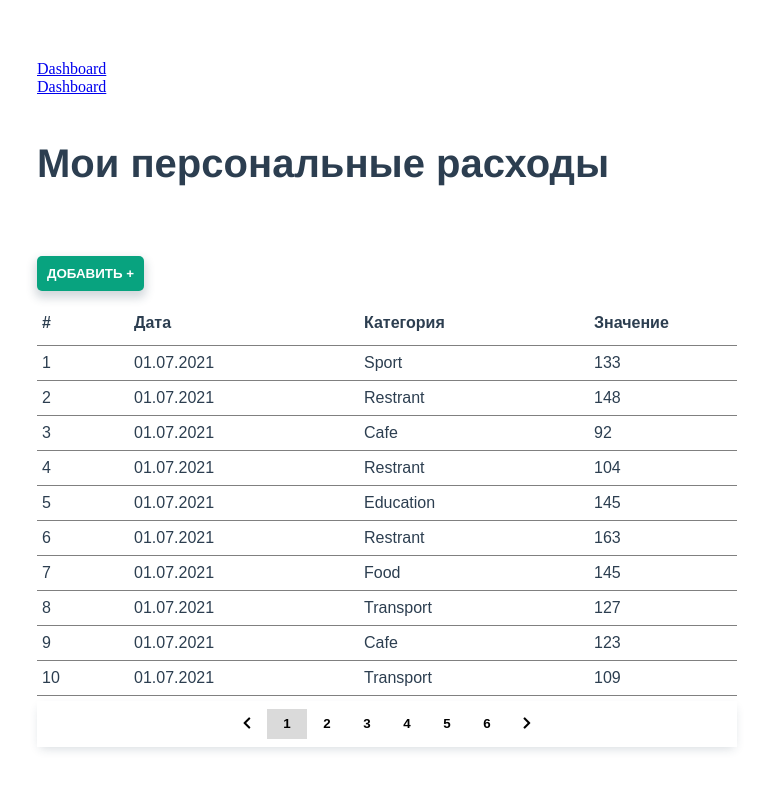
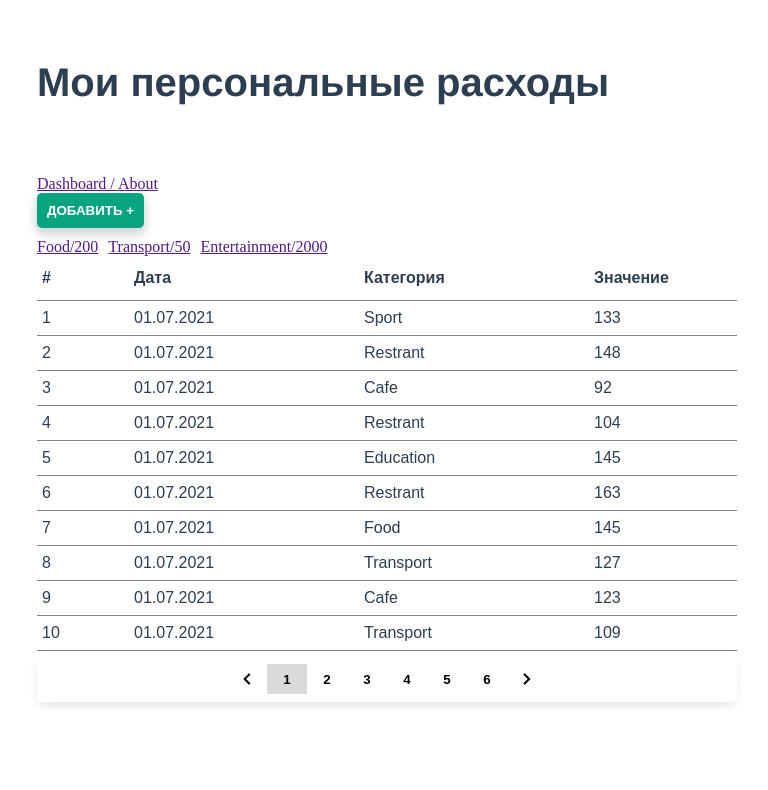
Before and after one commit to MultikPultik/analize-costs, a Vue app: page /dashboard in a window 1280 px wide. Shown: the top 790 px of the page, without its empty margins (1-769 px from the left). Built offline with nearby package versions, Linux system fonts and the light colour scheme.

Commit message:
добавил пути

```diff
--- a/src/App.vue
+++ b/src/App.vue
@@ -1,148 +1,42 @@
 <template>
   <div id="app">
-    <header>
-      <router-link to="/dashboard">Dashboard</router-link>
-      <!-- <router-link to="/about">About</router-link> -->
-    </header>
-    <router-view />
-    <br />
     <div :class="[$style.header]">
       <h1>Мои персональные расходы</h1>
     </div>
-    <div class="wrapper">
-      <AddNewCost @onAddNewCost="addNewCostBtn" />
-      <AddPaymentsForm
-        @onAddNewPayment="addNewPaymentData"
-        v-if="showPaymentForm"
-        :categorylist="categoryList"
-      />
-      <PaymentsDisplay
-        :itemsList="paymentsList"
-        :rows="maxRowList"
-        :page="showPageNumber"
-      />
-      <Pagination
-        :records="paymentsList"
-        :pages="maxPages"
-        @onPagePagination="showPage"
-      />
+    <div class="menu">
+      <a href="" @click="goToPage('dashboard')">Dashboard / </a>
+      <a href="" @click="goToPage('about')">About</a>
     </div>
+
+    <router-view />
+    <br />
   </div>
 </template>
 
 <script>
-import { mapMutations, mapActions } from "vuex";
-import PaymentsDisplay from "@/components/PaymentsDisplay.vue";
-import AddPaymentsForm from "@/components/AddPaymentsForm.vue";
-import AddNewCost from "@/components/AddNewCost.vue";
-import Pagination from "@/components/Pagination.vue";
-// import PageDashboard from "./router/PageDashboard.vue";
-// import PageAbout from "./router/PageAbout.vue";
-// import Page404 from "./router/Page404.vue";
-
 export default {
   name: "App",
-  components: {
-    PaymentsDisplay,
-    AddPaymentsForm,
-    AddNewCost,
-    Pagination,
-    // PageDashboard,
-    // PageAbout,
-    // Page404,
-  },
-  data() {
-    return {
-      // paymentsList: [],
-      visiblePaymentsList: [],
-      showPaymentForm: false,
-      showPageNumber: 1,
-      maxRowList: 10,
-    };
-  },
-  computed: {
-    maxPages: function() {
-      return Math.trunc(this.paymentsList.length / this.maxRowList + 1);
-    },
-    paymentsList() {
-      return this.$store.getters.getPaymentList;
-    },
-    categoryList() {
-      return this.$store.getters.getCategoryList;
-    },
-  },
+
   methods: {
-    ...mapMutations(["setPaymentsListData", "addDataToPaymentList"]),
-    ...mapActions({
-      fetchDataFromStore: "fetchData",
-      fetchCategory: "fetchCategoryList",
-    }),
-
-    addNewCostBtn(st) {
-      console.log(st);
-      this.showPaymentForm = st;
-    },
-    addNewPaymentData(data) {
-      data.id = this.$store.getters.getPaymentList.length + 1;
-      this.addDataToPaymentList(data);
-    },
-    showPage(p) {
-      this.showPageNumber = p;
-    },
-
-    fetchData() {
-      return [
-        {
-          date: "12.03.2020",
-          category: "Food",
-          value: 180,
-        },
-        {
-          date: "15.05.2020",
-          category: "Clothes",
-          value: 80,
-        },
-        {
-          date: "12.08.2020",
-          category: "Computer",
-          value: 280,
-        },
-        {
-          date: "12.08.2020",
-          category: "Computer2",
-          value: 280,
-        },
-        {
-          date: "12.08.2020",
-          category: "Computer3",
-          value: 280,
-        },
-        {
-          date: "12.08.2020",
-          category: "Computer4",
-          value: 280,
-        },
-        {
-          date: "12.08.2020",
-          category: "Computer5",
-          value: 280,
-        },
-        {
-          date: "12.08.2020",
-          category: "Computer6",
-          value: 280,
-        },
-      ];
+    goToPage(page) {
+      this.$router.push({
+        name: page,
+        // params: {
+        //   id: 123,
+        // },
+        // query: {
+        //   value: 100,
+        // }
+      }).catch(()=>{
+        console.log('duplicate');
+      });
     },
   },
   created() {
-    // this.paymentsList = this.fetchData();
-    // this.$store.commit("setPaymentsListData", this.fetchData());
-    // this.setPaymenstListData(this.fetchData());
-    //this.setPaymentsListData(this.fetchData());
-    this.fetchCategory();
-    this.fetchDataFromStore();
+    this.$store.dispatch("fetchData");
+    this.$store.dispatch("fetchCategoryList");
   },
+
 };
 </script>
 
--- a/src/components/AddPaymentsForm.vue
+++ b/src/components/AddPaymentsForm.vue
@@ -13,6 +13,8 @@
     </select>
     <input v-model.trim="date" type="text" placeholder="Дата" />
     <button @click="onClick">Сохранить</button>
+    <br><br>
+    <div v-text="val"></div>
   </div>
 </template>
 
@@ -21,10 +23,11 @@ export default {
   name: "AddPaymentsForm",
   props: {
     categorylist: [],
+    value: null,
   },
   data() {
     return {
-      value: 0,
+      // value: 0,
       category: "Food",
       date: "",
     };
@@ -48,6 +51,9 @@ export default {
       this.$emit("onAddNewPayment", data);
     },
   },
+  computed:{
+
+  },
 };
 </script>
 
--- a/src/router/PageAbout.vue
+++ b/src/router/PageAbout.vue
@@ -1,6 +1,6 @@
 <template>
   <div>
-    <a href="#">about</a>
+    Контент About
   </div>
 </template>
 
@@ -9,7 +9,3 @@ export default {
   name:"PageAbout"
 }
 </script>
-
-<style>
-
-</style>
--- a/src/router/PageDashboard.vue
+++ b/src/router/PageDashboard.vue
@@ -1,15 +1,103 @@
 <template>
   <div>
-    <a href="#">Dashboard</a>
+    <div class="wrapper">
+      <AddNewCost @onAddNewCost="addNewCostBtn" />
+      <AddPaymentsForm
+        @onAddNewPayment="addNewPaymentData"
+        v-if="showPaymentForm"
+        :categorylist="categoryList"
+      />
+      <div class="fastLinkPayments">
+        <a href="" @click="setValue('addPaymentsForm', 'Food', 200)">Food/200</a>
+        <a href="" @click="setValue('addPaymentsForm', 'Transport', 50)">Transport/50</a>
+        <a href="" @click="setValue('addPaymentsForm', 'Entertainment', 2000)">Entertainment/2000</a>
+      </div>
+      <PaymentsDisplay
+        :itemsList="paymentsList"
+        :rows="maxRowList"
+        :page="PageNumber"
+      />
+      <Pagination
+        :records="paymentsList"
+        :pages="maxPages"
+        @onPagePagination="showPage"
+      />
+    </div>
   </div>
 </template>
 
 <script>
+import { mapMutations } from "vuex";
+import PaymentsDisplay from "../components/PaymentsDisplay.vue";
+import AddPaymentsForm from "../components/AddPaymentsForm.vue";
+import AddNewCost from "../components/AddNewCost.vue";
+import Pagination from "../components/Pagination.vue";
+
 export default {
-  name: "PageDashboard"
-}
+  name: "PageDashboard",
+  components: {
+    PaymentsDisplay,
+    AddPaymentsForm,
+    AddNewCost,
+    Pagination,
+  },
+  data() {
+    return {
+      visiblePaymentsList: [],
+      showPaymentForm: false,
+      PageNumber: 1,
+      maxRowList: 10,
+    };
+  },
+  computed: {
+    maxPages: function() {
+      return Math.trunc(this.paymentsList.length / this.maxRowList + 1);
+    },
+    paymentsList() {
+      return this.$store.getters.getPaymentList;
+    },
+    categoryList() {
+      return this.$store.getters.getCategoryList;
+    },
+  },
+  methods: {
+    ...mapMutations(["setPaymentsListData", "addDataToPaymentList"]),
+
+    addNewCostBtn(st) {
+      console.log(st);
+      this.showPaymentForm = st;
+    },
+    addNewPaymentData(data) {
+      data.id = this.$store.getters.getPaymentList.length + 1;
+      this.addDataToPaymentList(data);
+    },
+    showPage(p) {
+      this.PageNumber = p;
+    },
+    setValue(page, cat, value){
+      this.$router.push({
+        name:page,
+        params:{
+          cat
+        },
+        query:{
+          value
+        },
+      }).catch(()=>{
+        console.log('fastlink duplicate');
+      })
+      console.log(cat, value);
+    },
+  },
+  mounted() {
+    // this.PageNumber = Number(this.$route.params.page);
+  },
+
+};
 </script>
 
 <style>
-
+  .fastLinkPayments a {
+    margin-right: 10px;
+  }
 </style>
--- a/src/router/index.js
+++ b/src/router/index.js
@@ -2,10 +2,12 @@ import Vue from 'vue';
 import Router from 'vue-router';
 
 import PageDashboard from './PageDashboard';
+import AddPaymentsForm from '../components/AddPaymentsForm';
+import PageAbout from './PageAbout';
+import Page404 from './Page404';
 
 Vue.use(Router);
-
-export default new Router({
+const router = new Router({
   mode: 'history',
   routes: [
     {
@@ -13,14 +15,29 @@ export default new Router({
       name: 'dashboard',
       component: PageDashboard
     },
-    // {
-    //   path: '/about',
-    //   name: 'about',
-    //   component: PageAbout
-    // },
-    // {
-    //   path: '*',
-    //   component: Page404
-    // },
-  ]
+    {
+      path: '/add/payment/:cat',
+      name: 'addPaymentsForm',
+      component: AddPaymentsForm,
+      props: (route) => ({ value: route.query.value})
+    },
+    {
+      path: '/about',
+      name: 'about',
+      component: PageAbout
+    },
+    {
+      path: '*',
+      component: Page404
+    },
+  ],
+
 })
+
+export default router;
+
+// router.beforeEach((to, from, next) =>{
+//   // debugger;
+//   console.log(to, from);
+//   next();
+// })
--- a/src/store/index.js
+++ b/src/store/index.js
@@ -49,5 +49,5 @@ export default new Vuex.Store({
       })
         .then(res => commit('setCategoryList', res));
     }
-  }
+  },
 })
```
Also changed, not shown: src/main.js (+4 -4 lines).
